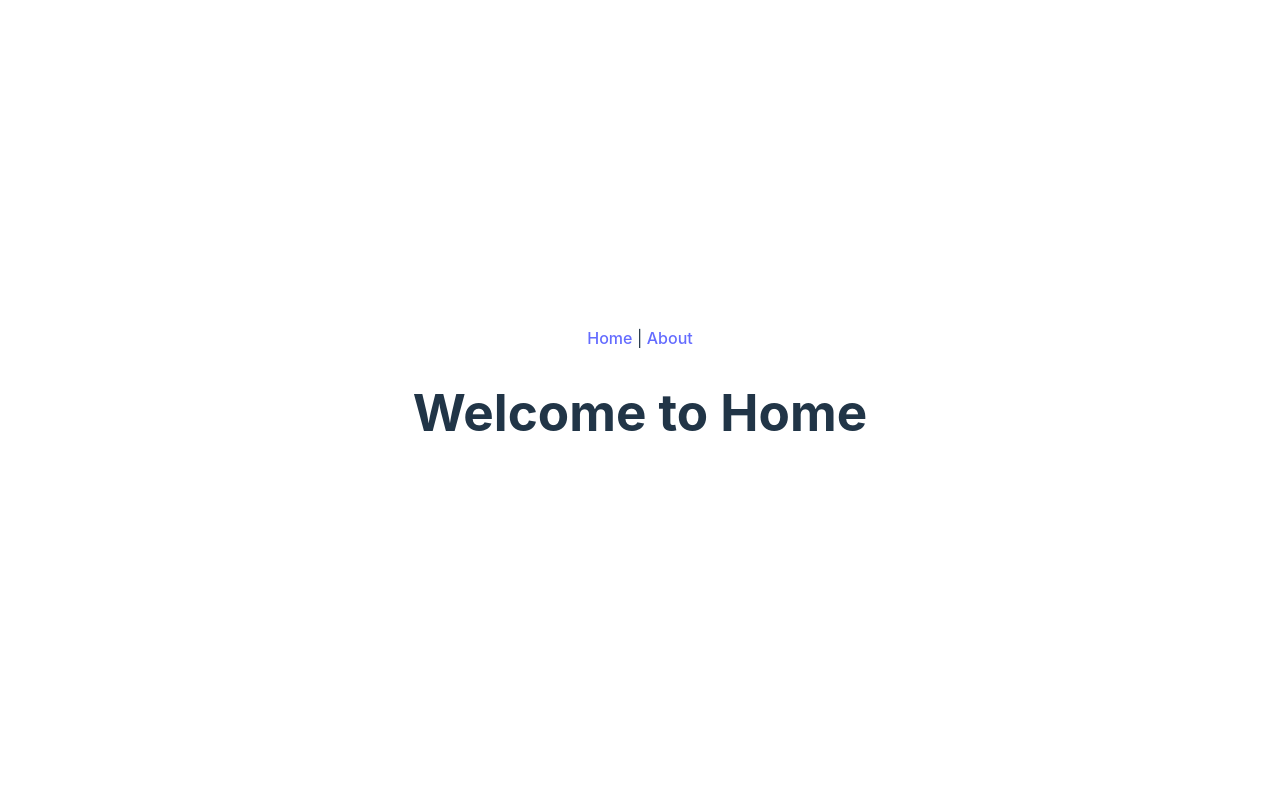
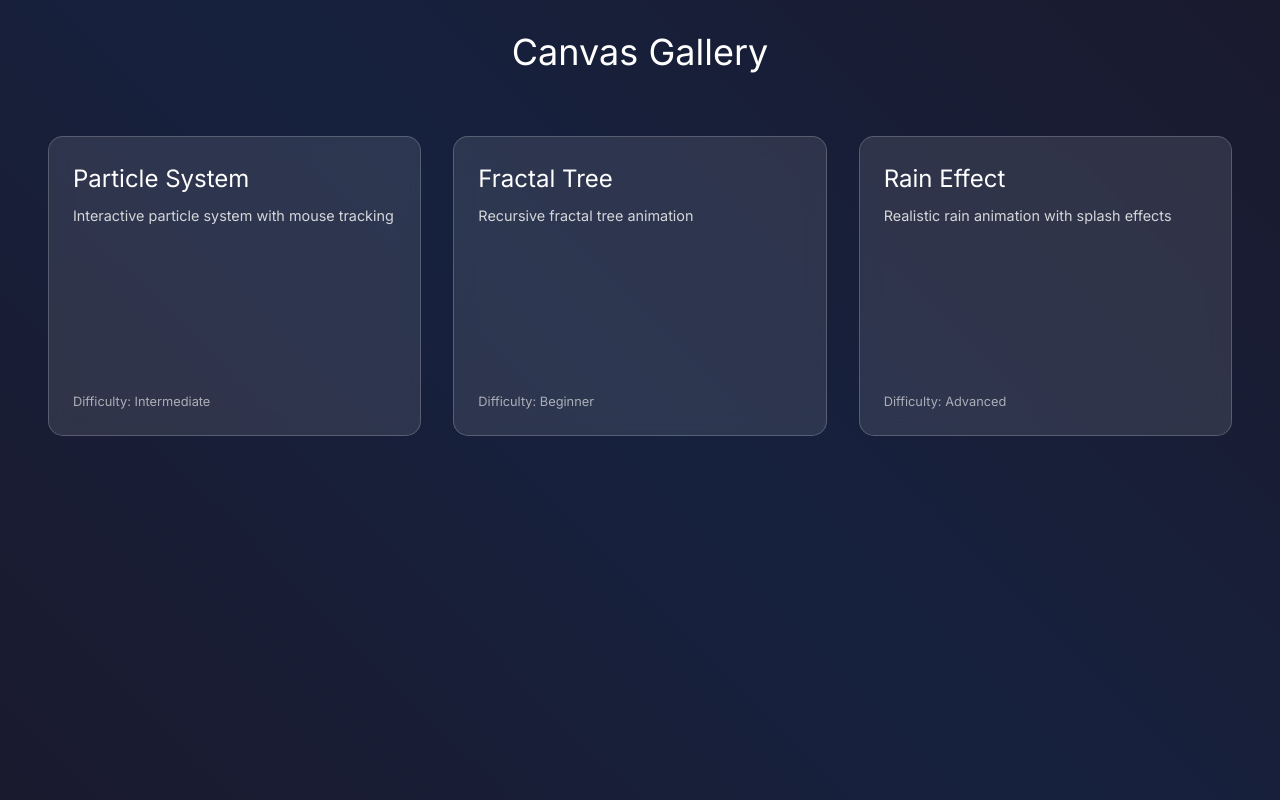
Before and after one commit to wuzhe0912/canvas-gallery-app, a website built with Vite: page index.html in a window 1280 px wide. Built offline with nearby package versions, Linux system fonts and the light colour scheme.

Commit message:
[Chore] Setting Route

```diff
--- a/index.html
+++ b/index.html
@@ -1,13 +1,19 @@
 <!doctype html>
 <html lang="en">
+
 <head>
   <meta charset="UTF-8" />
   <link rel="icon" type="image/svg+xml" href="/vite.svg" />
   <meta name="viewport" content="width=device-width, initial-scale=1.0" />
   <title>Vite App</title>
+  <link rel="preconnect" href="https://fonts.googleapis.com">
+  <link rel="preconnect" href="https://fonts.gstatic.com" crossorigin>
+  <link href="https://fonts.googleapis.com/css2?family=Inter:wght@400;500;600&display=swap" rel="stylesheet">
 </head>
+
 <body>
   <div id="app"></div>
   <script type="module" src="/src/main.js"></script>
 </body>
+
 </html>
--- a/package.json
+++ b/package.json
@@ -10,5 +10,9 @@
   },
   "devDependencies": {
     "vite": "^6.0.5"
+  },
+  "dependencies": {
+    "@tailwindcss/vite": "^4.0.3",
+    "tailwindcss": "^4.0.3"
   }
 }
--- /dev/null
+++ b/src/pages/Home.js
@@ -0,0 +1,52 @@
+import { renderInApp } from '../utils/renderer.js';
+
+const demoList = [
+  {
+    id: 1,
+    title: 'Particle System',
+    description: 'Interactive particle system with mouse tracking',
+    difficulty: 'Intermediate',
+    path: '/particle',
+  },
+  {
+    id: 2,
+    title: 'Fractal Tree',
+    description: 'Recursive fractal tree animation',
+    difficulty: 'Beginner',
+    path: '/fractal',
+  },
+  {
+    id: 3,
+    title: 'Rain Effect',
+    description: 'Realistic rain animation with splash effects',
+    difficulty: 'Advanced',
+    path: '/rain',
+  },
+];
+
+const createGalleryCard = (demo) => `
+  <div class="gallery-card glass" onclick="window.location.hash='${demo.path}'">
+    <div class="card-content">
+      <div>
+        <h2 class="card-title">${demo.title}</h2>
+        <p class="card-description">${demo.description}</p>
+      </div>
+      <div class="card-footer">
+        Difficulty: ${demo.difficulty}
+      </div>
+    </div>
+  </div>
+`;
+
+const Home = () => {
+  renderInApp(`
+    <div class="container mx-auto px-4 py-8">
+      <h1 class="text-4xl text-white mb-8 text-center">Canvas Gallery</h1>
+      <div class="gallery-grid">
+        ${demoList.map((demo) => createGalleryCard(demo)).join('')}
+      </div>
+    </div>
+  `);
+};
+
+export default Home;
--- /dev/null
+++ b/src/pages/NotFound.js
@@ -0,0 +1,12 @@
+import { renderInApp } from '../utils/renderer.js';
+
+const NotFound = () => {
+  renderInApp(`
+      <div>
+        <h1>404 - Page not found</h1>
+        <p>Sorry, the page you are looking for does not exist.</p>
+      </div>
+    `);
+};
+
+export default NotFound;
--- a/src/router/router.js
+++ b/src/router/router.js
@@ -13,7 +13,7 @@ const router = {
     if (typeof route === 'function') {
       route();
     } else {
-      console.warn(`No route defined for ${path}`);
+      console.log(`No route defined for ${path}`);
     }
   },
   navigate(path) {
--- a/src/router/routes.js
+++ b/src/router/routes.js
@@ -1,43 +1,9 @@
+import Home from '../pages/Home.js';
+import NotFound from '../pages/NotFound.js';
+
 const routes = [
-  {
-    path: '/',
-    callback: () => {
-      const app = document.querySelector('#app');
-      app.innerHTML = `
-        <nav>
-          <a href="#/">Home</a> |
-          <a href="#/about">About</a>
-        </nav>
-        <h1>Welcome to Home</h1>
-      `;
-    },
-  },
-  {
-    path: '/about',
-    callback: () => {
-      document.querySelector('#app').innerHTML = `
-        <nav>
-          <a href="#/">Home</a> |
-          <a href="#/about">About</a>
-        </nav>
-        <h1>About</h1>
-        <p>This is the content of the About page.</p>
-      `;
-    },
-  },
-  {
-    path: '*',
-    callback: () => {
-      document.querySelector('#app').innerHTML = `
-        <nav>
-          <a href="#/">Home</a> |
-          <a href="#/about">About</a>
-        </nav>
-        <h1>404 - Page not found</h1>
-        <p>Sorry, the page you are looking for does not exist.</p>
-      `;
-    },
-  },
+  { path: '/', callback: Home },
+  { path: '*', callback: NotFound },
 ];
 
 export default routes;
--- a/src/style.css
+++ b/src/style.css
@@ -1,96 +1,62 @@
+@import 'tailwindcss';
+
 :root {
-  font-family: Inter, system-ui, Avenir, Helvetica, Arial, sans-serif;
-  line-height: 1.5;
-  font-weight: 400;
-
-  color-scheme: light dark;
-  color: rgba(255, 255, 255, 0.87);
-  background-color: #242424;
-
-  font-synthesis: none;
-  text-rendering: optimizeLegibility;
-  -webkit-font-smoothing: antialiased;
-  -moz-osx-font-smoothing: grayscale;
-}
-
-a {
-  font-weight: 500;
-  color: #646cff;
-  text-decoration: inherit;
-}
-a:hover {
-  color: #535bf2;
+  --glass-background: rgba(255, 255, 255, 0.1);
+  --glass-border: rgba(255, 255, 255, 0.2);
 }
 
 body {
   margin: 0;
-  display: flex;
-  place-items: center;
-  min-width: 320px;
   min-height: 100vh;
+  background: linear-gradient(45deg, #1a1a2e, #16213e, #1a1a2e);
+  font-family: 'Inter', sans-serif;
 }
 
-h1 {
-  font-size: 3.2em;
-  line-height: 1.1;
+.glass {
+  background: var(--glass-background);
+  backdrop-filter: blur(10px);
+  border: 1px solid var(--glass-border);
+  border-radius: 15px;
 }
 
-#app {
-  max-width: 1280px;
-  margin: 0 auto;
+.gallery-grid {
+  display: grid;
+  grid-template-columns: repeat(auto-fit, minmax(300px, 1fr));
+  gap: 2rem;
   padding: 2rem;
-  text-align: center;
 }
 
-.logo {
-  height: 6em;
-  padding: 1.5em;
-  will-change: filter;
-  transition: filter 300ms;
-}
-.logo:hover {
-  filter: drop-shadow(0 0 2em #646cffaa);
-}
-.logo.vanilla:hover {
-  filter: drop-shadow(0 0 2em #f7df1eaa);
+.gallery-card {
+  position: relative;
+  height: 300px;
+  overflow: hidden;
+  transition: transform 0.3s ease;
 }
 
-.card {
-  padding: 2em;
+.gallery-card:hover {
+  transform: translateY(-5px);
 }
 
-.read-the-docs {
-  color: #888;
+.card-content {
+  height: 100%;
+  padding: 1.5rem;
+  display: flex;
+  flex-direction: column;
+  justify-content: space-between;
 }
 
-button {
-  border-radius: 8px;
-  border: 1px solid transparent;
-  padding: 0.6em 1.2em;
-  font-size: 1em;
-  font-weight: 500;
-  font-family: inherit;
-  background-color: #1a1a1a;
-  cursor: pointer;
-  transition: border-color 0.25s;
-}
-button:hover {
-  border-color: #646cff;
-}
-button:focus,
-button:focus-visible {
-  outline: 4px auto -webkit-focus-ring-color;
+.card-title {
+  font-size: 1.5rem;
+  color: white;
+  margin-bottom: 0.5rem;
 }
 
-@media (prefers-color-scheme: light) {
-  :root {
-    color: #213547;
-    background-color: #ffffff;
-  }
-  a:hover {
-    color: #747bff;
-  }
-  button {
-    background-color: #f9f9f9;
-  }
+.card-description {
+  color: rgba(255, 255, 255, 0.8);
+  font-size: 0.9rem;
 }
+
+.card-footer {
+  color: rgba(255, 255, 255, 0.6);
+  font-size: 0.8rem;
+}
--- /dev/null
+++ b/src/utils/renderer.js
@@ -0,0 +1,4 @@
+export const renderInApp = (content) => {
+  const app = document.querySelector('#app');
+  app.innerHTML = content;
+};
--- /dev/null
+++ b/vite.config.js
@@ -0,0 +1,9 @@
+import { defineConfig } from 'vite';
+import tailwindcss from '@tailwindcss/vite';
+
+export default defineConfig({
+  plugins: [tailwindcss()],
+  server: {
+    port: 5171,
+  },
+});
```
Also changed, not shown: 1 other file. Lines whose indentation alone changed are shown as unchanged.
